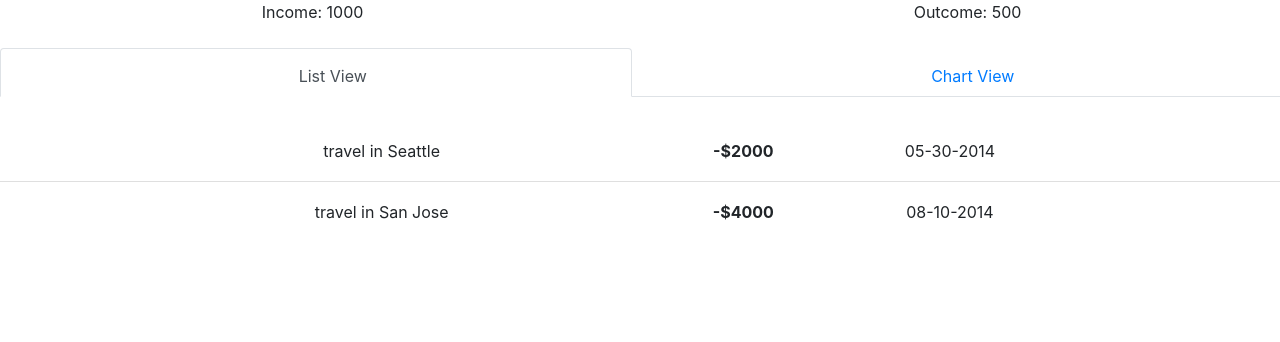
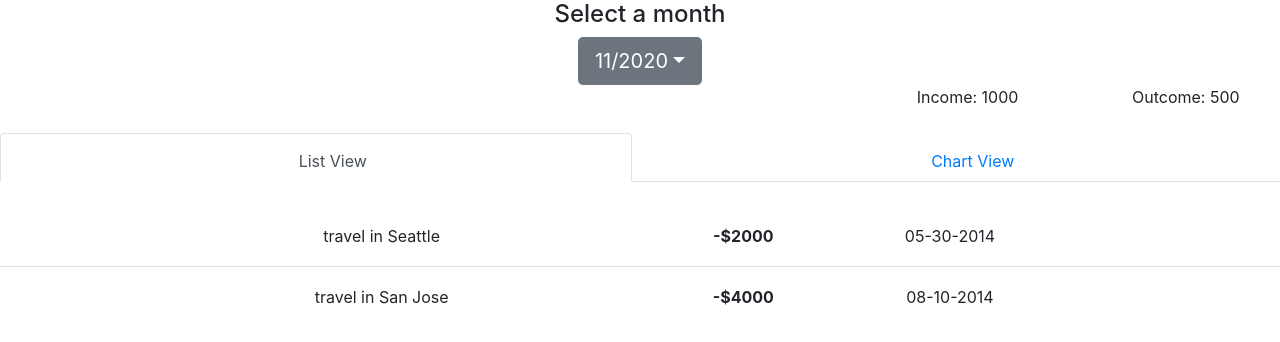
Before and after one commit to cutePanda123/invoice-app, a React (Create React App) app: page / in a window 1280 px wide. Shown: the top 342 px of the page. Built offline with nearby package versions, Linux system fonts and the light colour scheme; some icons are missing.

Commit message:
added MonthPicker component

```diff
--- a/src/App.js
+++ b/src/App.js
@@ -2,8 +2,9 @@ import 'bootstrap/dist/css/bootstrap.min.css'
 import './App.css';
 import TransactionList from './components/TransactionList';
 import ViewTab from './components/ViewTab';
-import Constants from './utilility';
+import Utility from './utilility';
 import SpendingSummary from './components/SpendingSummary';
+import MonthPicker from './components/MonthPicker';
 
 const items = [
   {
@@ -35,12 +36,16 @@ const items = [
 function App() {
   return (
     <div className="App">
+      <MonthPicker
+        year={2020}
+        month={11}
+      />
       <SpendingSummary
         income={1000}
         outcome={500}
       />
       <ViewTab
-        activeViewName={Constants.LIST_VIEW_NAME}
+        activeViewName={Utility.LIST_VIEW_NAME}
         onClickTab={
           (viewName)=>{
             console.log(viewName);
--- /dev/null
+++ b/src/components/MonthPicker.js
@@ -0,0 +1,29 @@
+import React from 'react';
+import PropTypes from 'prop-types';
+import Utility from '../utilility';
+
+class MonthPicker extends React.Component {
+    render() {
+        const {year, month} = this.props;
+        return (
+            <div className="dropdown month-picker-component">
+                <h4>Select a month</h4>
+                <button className="btn btn-lg btn-secondary dropdown-toggle">
+                    {`${Utility.getMonthString(month)}/${year}`}
+                </button>
+            </div>
+        );
+    }
+}
+
+MonthPicker.propTypes = {
+    year: PropTypes.number.isRequired,
+    month: PropTypes.number.isRequired
+}
+
+MonthPicker.defaultProps = {
+    year: 1970,
+    month: 1
+}
+
+export default MonthPicker;
--- a/src/components/SpendingSummary.js
+++ b/src/components/SpendingSummary.js
@@ -4,9 +4,9 @@ import PropTypes from 'prop-types';
 const SpendingSummary = ({income, outcome}) => {
     return (
         <div className="containers">
-            <div className="row">
-                <div className="col">Income: {income}</div>
-                <div className="col">Outcome: {outcome}</div>
+            <div className="row justify-content-end">
+                <div className="col-2">Income: {income}</div>
+                <div className="col-2">Outcome: {outcome}</div>
             </div>
         </div>
     );
--- a/src/components/ViewTab.js
+++ b/src/components/ViewTab.js
@@ -1,7 +1,7 @@
 import React from 'react';
 import Ionicon from 'react-ionicons';
 import PropTypes from 'prop-types';
-import Constants from '../utilility';
+import Utility from '../utilility';
 
 const generateTabClassName = (curTabName, activeViewName) => {
     return (curTabName === activeViewName) ? "nav-link active" : "nav-link";
@@ -12,11 +12,11 @@ const ViewTab = ({activeViewName, onClickTab}) => {
         <ul className="nav nav-tabs nav-fill my-4">
             <li className="nav-item">
                 <a
-                    className={generateTabClassName(Constants.LIST_VIEW_NAME, activeViewName)}
+                    className={generateTabClassName(Utility.LIST_VIEW_NAME, activeViewName)}
                     href="#"
                     onClick={(event) => {
                         event.preventDefault();
-                        onClickTab(Constants.LIST_VIEW_NAME);
+                        onClickTab(Utility.LIST_VIEW_NAME);
                     }}
                 >
                     <Ionicon
@@ -30,11 +30,11 @@ const ViewTab = ({activeViewName, onClickTab}) => {
             </li>
             <li className="nav-item">
                 <a
-                    className={generateTabClassName(Constants.CHART_VIEW_NAME, activeViewName)}
+                    className={generateTabClassName(Utility.CHART_VIEW_NAME, activeViewName)}
                     href="#"
                     onClick={(event) => {
                         event.preventDefault();
-                        onClickTab(Constants.CHART_VIEW_NAME);
+                        onClickTab(Utility.CHART_VIEW_NAME);
                     }}
                 >
                     <Ionicon
--- a/src/utilility.js
+++ b/src/utilility.js
@@ -1,7 +1,10 @@
 
-const Constants = {
+const Utility = {
     LIST_VIEW_NAME: 'list-view',
-    CHART_VIEW_NAME:'chart-view'
+    CHART_VIEW_NAME:'chart-view',
+    getMonthString: (month) => {
+        return month < 10 ? '0' + month : month;
+    }
 }
 
-export default Constants;
+export default Utility;
```
